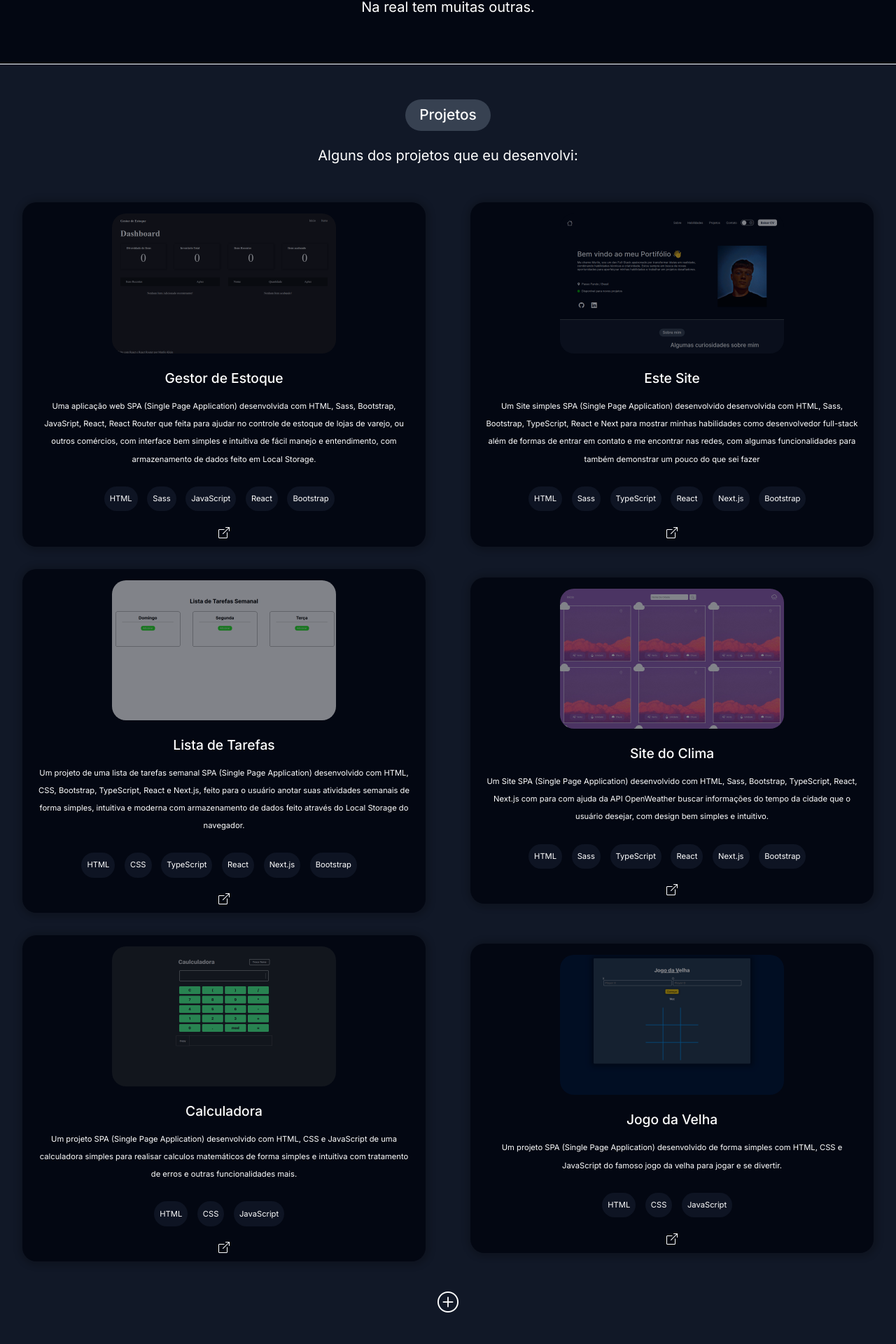
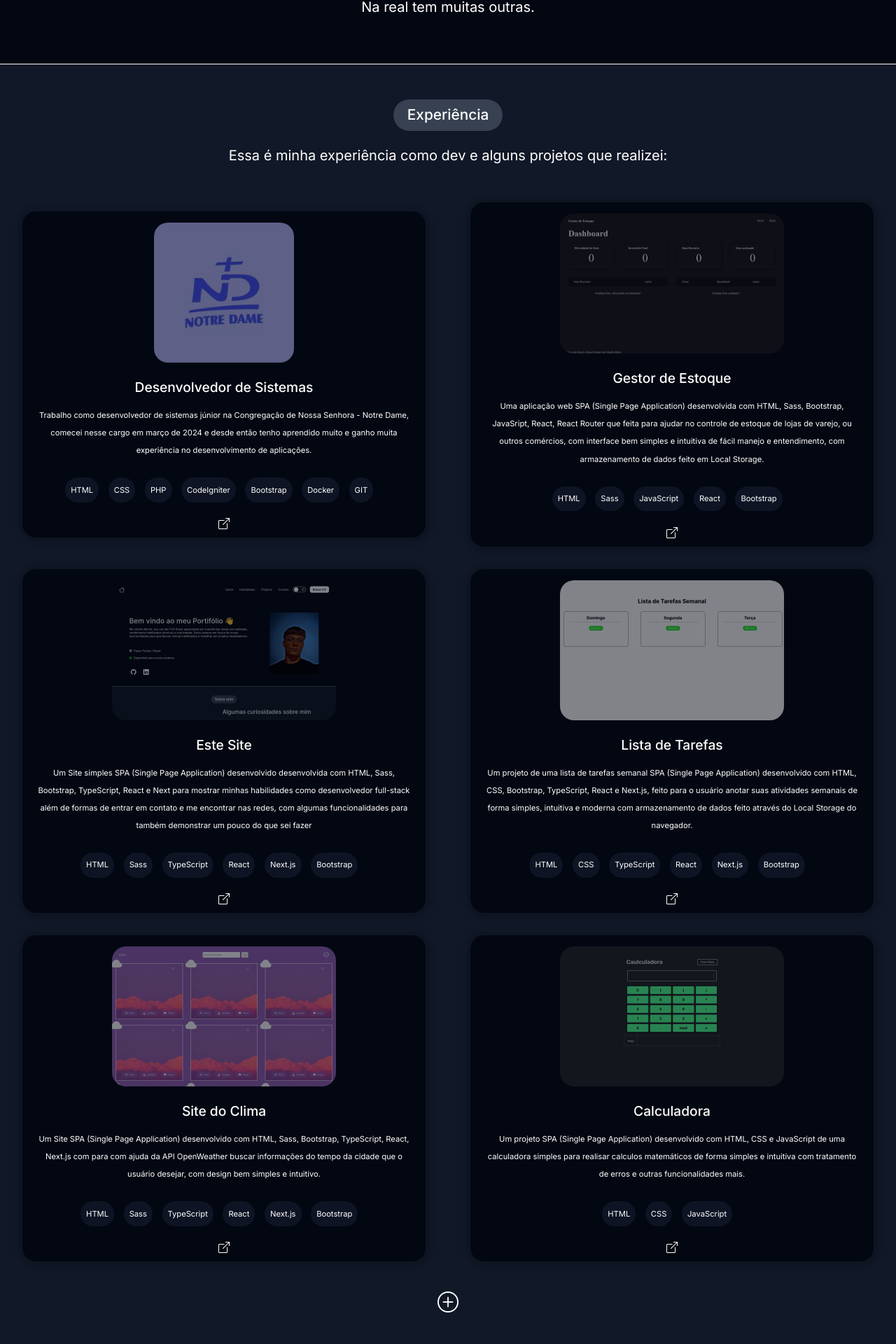
Before and after one commit to muriloklein/portfolio, a Next.js app: page / in a window 1280 px wide. Shown: the part 2297-4217 px from the top of the page at 70% size. Built offline with nearby package versions, Linux system fonts and the light colour scheme.

Commit message:
Modificado seção de projetos/experiência

```diff
--- a/src/components/ProjectContainer/index.tsx
+++ b/src/components/ProjectContainer/index.tsx
@@ -1,6 +1,7 @@
 import Link from "next/link";
 import Image from "next/image";
 import GestorImg from "/public/gestorDeEstoqueImg.png";
+import NotreDameImg from "/public/logo-notre-dame.jpeg";
 import TarefasImg from "/public/listaDeTarefasImg.png";
 import ClimaImg from "/public/siteDoClimaImg.png";
 import CalculadoraImg from "/public/calculadoraImg.png";
@@ -8,6 +9,14 @@ import VelhaImg from "/public/jogoDaVelhaImg.png";
 import PortifolioImg from "/public/portifolioImg.png";
 
 const projectsList = [
+  {
+    name: "Desenvolvedor de Sistemas",
+    description:
+      "Trabalho como desenvolvedor de sistemas júnior na Congregação de Nossa Senhora - Notre Dame, comecei nesse cargo em março de 2024 e desde então tenho aprendido muito e ganho muita experiência no desenvolvimento de aplicações.",
+    img: NotreDameImg,
+    techs: ["HTML", "CSS", "PHP", "CodeIgniter", "Bootstrap", "Docker", "GIT"],
+    link: "https://stock-manager-gray.vercel.app/",
+  },
   {
     name: "Gestor de Estoque",
     description:
@@ -48,14 +57,6 @@ const projectsList = [
     techs: ["HTML", "CSS", "JavaScript"],
     link: "https://calculator-delta-silk.vercel.app/",
   },
-  {
-    name: "Jogo da Velha",
-    description:
-      "Um projeto SPA (Single Page Application) desenvolvido de forma simples com HTML, CSS e JavaScript do famoso jogo da velha para jogar e se divertir.",
-    img: VelhaImg,
-    techs: ["HTML", "CSS", "JavaScript"],
-    link: "https://tic-tac-toe-gules-three.vercel.app/",
-  },
 ];
 
 const ProjectContainer = () => {
--- a/src/components/SectionProjects/index.tsx
+++ b/src/components/SectionProjects/index.tsx
@@ -4,8 +4,10 @@ import ProjectContainer from "../ProjectContainer";
 const SectionProject = () => {
   return (
     <section id="projectsSection">
-      <h3 className="SectionsTitles">Projetos</h3>
-      <p id="projectsSectionText">Alguns dos projetos que eu desenvolvi:</p>
+      <h3 className="SectionsTitles">Experiência</h3>
+      <p id="projectsSectionText">
+        Essa é minha experiência como dev e alguns projetos que realizei:
+      </p>
       <div id="projectsList">
         <ProjectContainer />
       </div>
```
